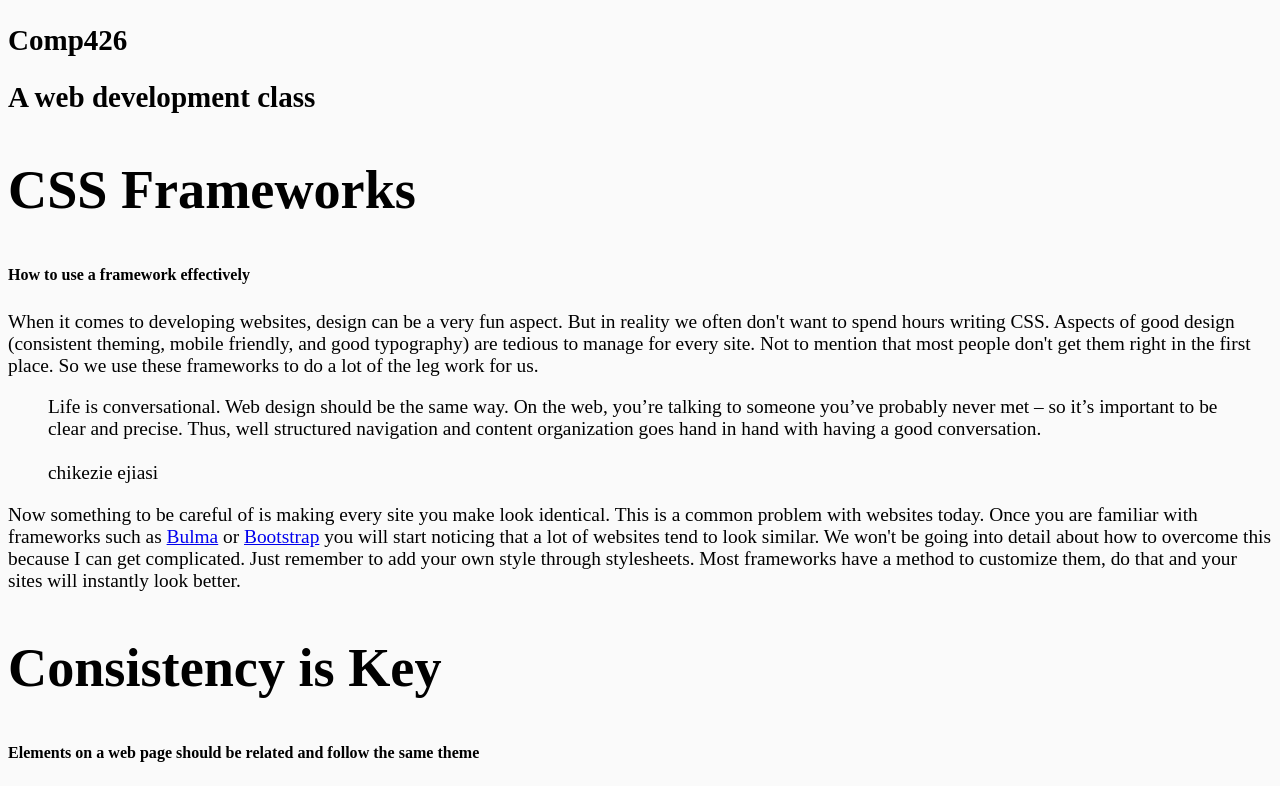
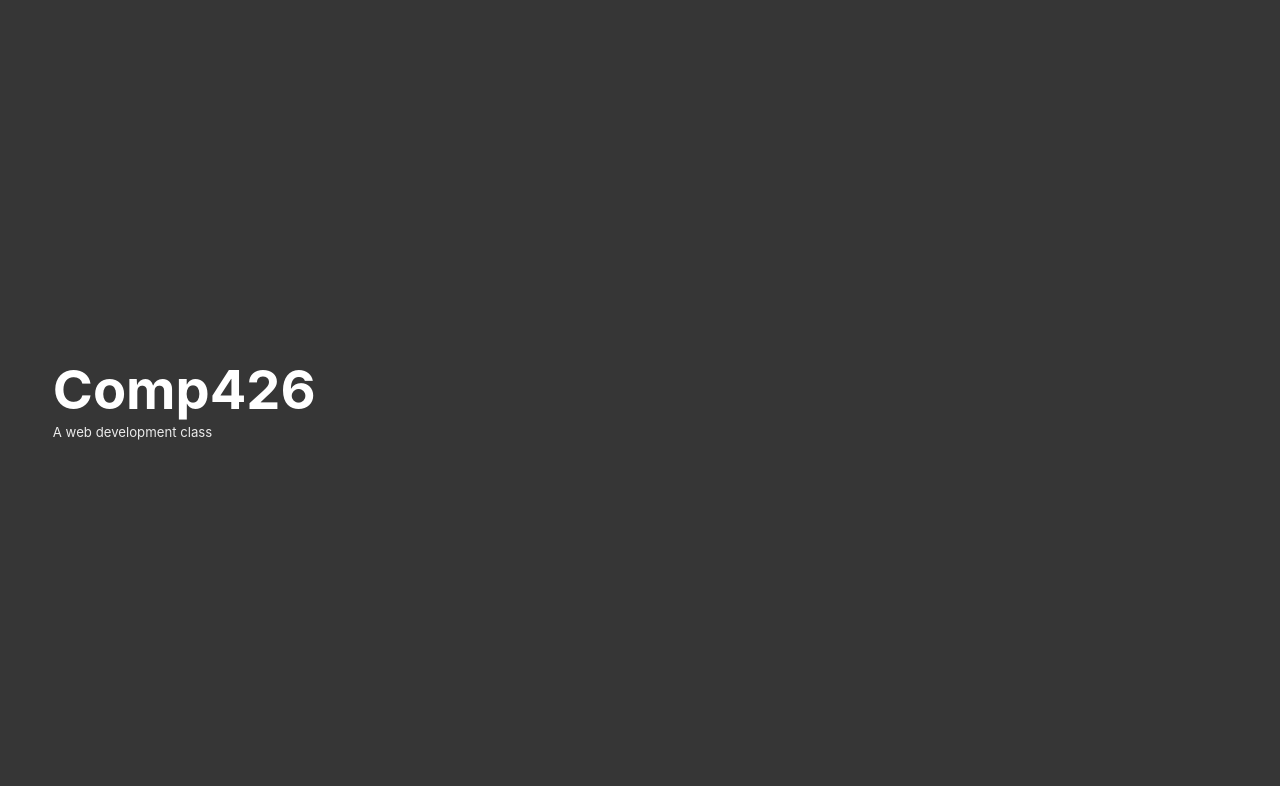
Before and after one commit to jdmar3-comp426/a02-RichardChiqui, a website: page index.html in a window 1280 px wide. Shown: the top 786 px of the page. Drawn offline with nearby package versions, Linux system fonts and the light colour scheme; a web font is replaced by a local one.

Commit message:
changed title

```diff
--- a/index.html
+++ b/index.html
@@ -3,18 +3,19 @@
 <head>
     <meta charset="UTF-8">
     <meta name="viewport" content="width=device-width, initial-scale=1">
+    <link rel="stylesheet" href="node_modules/bulma/css/bulma.css">
     <link rel="stylesheet" href="custom_style.css">
     <link href="https://fonts.googleapis.com/css?family=Shrikhand&display=swap" rel="stylesheet">
     <title>Assignment 2</title>
 </head>
 <body>
-<section class="">
+<section class="hero is-fullheight is-dark">
     <div class="hero-body">
         <div class="">
-            <h1 class="">
+            <h1 class="title has-text-weight-normal has-text-weight-bold">
                 Comp426
             </h1>
-            <h2 class="">
+            <h2 class="subtitle is-size-7">
                 A web development class
             </h2>
         </div>
--- a/package.json
+++ b/package.json
@@ -17,6 +17,7 @@
   },
   "homepage": "https://github.com/jdmar3-comp426/a02-RichardChiqui#readme",
   "dependencies": {
-    "browser-sync": "^2.27.5"
+    "browser-sync": "^2.27.5",
+    "bulma": "^0.9.3"
   }
 }
```
Also changed, not shown: 1 other file.
